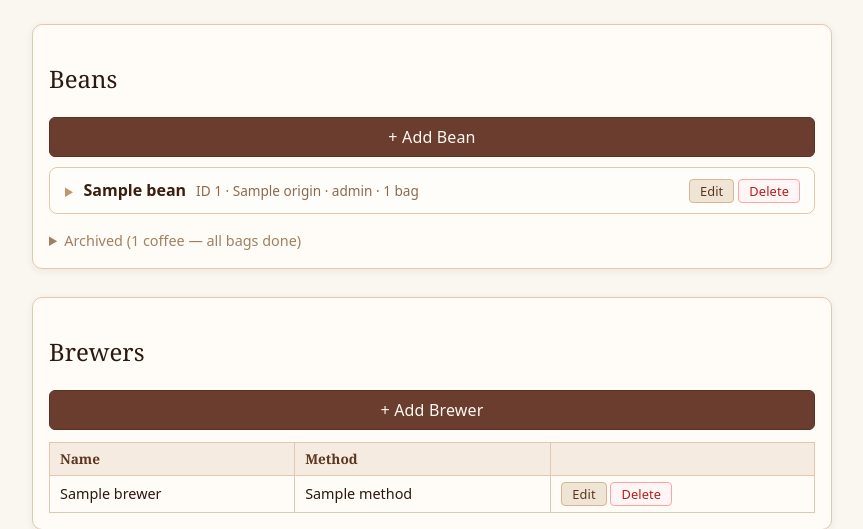
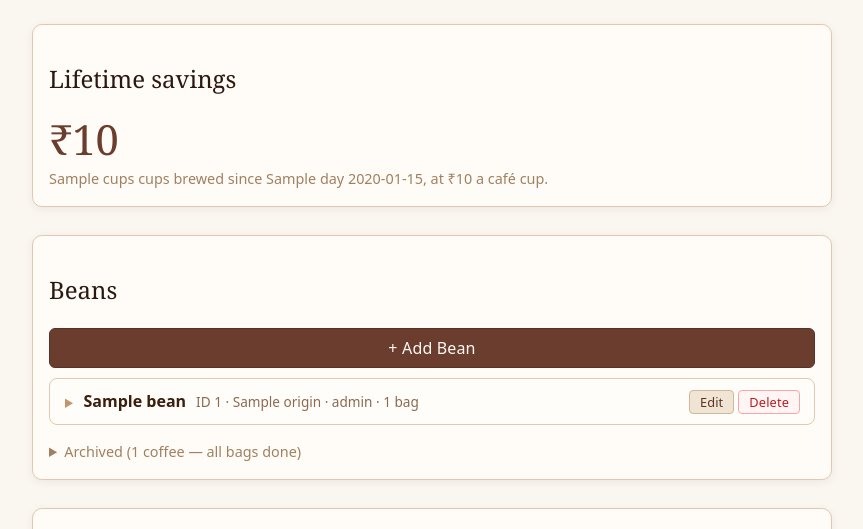
Before and after one commit to anirudhRowjee/coffee-recipe-tracker, a FastAPI app: template app/templates/manage.html in a window 1280 px wide. Shown: the part 108-637 px from the top of the page, without its empty margins (208-1071 px from the left). Run offline with FastAPI, Linux system fonts and the light colour scheme; the template is opened without the code that fills it: most values are stand-ins (such as "Sample title", 1, 10 or a date in 2020); some libraries are stand-ins or nearby versions.

Commit message:
Lifetime savings on the manage page
Every brew you've logged, at Rs 300 a cafe cup, shown with Indian digit
grouping. Each person sees only their own cups.

Co-Authored-By: Claude Opus 5.5 <noreply@anthropic.com>

```diff
--- a/app/main.py
+++ b/app/main.py
@@ -19,6 +19,22 @@ templates = Jinja2Templates(directory="app/templates")
 templates.env.filters["bean_theme"] = theme.bean_style
 templates.env.filters["needs_tidy"] = brew.needs_tidy
 templates.env.filters["step_editor_data"] = brew.step_editor_data
+# What a cup costs at a café: every cup brewed at home is that much saved
+CAFE_CUP_PRICE_INR = 300
+
+
+def inr(amount: int) -> str:
+    """Rupees with Indian digit grouping: ₹1,23,456."""
+    digits = str(amount)
+    head, tail = digits[:-3], digits[-3:]
+    groups = []
+    while len(head) > 2:
+        groups.insert(0, head[-2:])
+        head = head[:-2]
+    return "₹" + ",".join(([head] if head else []) + groups + [tail])
+
+
+templates.env.filters["inr"] = inr
 templates.env.filters["stars"] = lambda n: "★" * n + "☆" * (5 - n)
 
 # The browser shrinks photos to about 1000px before uploading, so this is generous
@@ -419,7 +435,11 @@ def manage(request: Request):
         brewers = crud.get_brewers(session, user.id)  # type: ignore[arg-type]
         grinders = crud.get_grinders(session, user.id)  # type: ignore[arg-type]
         all_users = crud.get_users(session) if user.is_admin else []
+        cups, first_brew = crud.get_brew_totals(session, user.id)  # type: ignore[arg-type]
         return templates.TemplateResponse("manage.html", {
+            "cups": cups,
+            "first_brew": first_brew,
+            "cup_price": CAFE_CUP_PRICE_INR,
             "request": request,
             "beans_with_bags": active_beans_with_bags,
             "archived_beans_with_bags": archived_beans_with_bags,
--- a/app/static/styles.css
+++ b/app/static/styles.css
@@ -1303,3 +1303,17 @@ textarea[hidden] {
 .share-actions [hidden] {
     display: none;
 }
+
+/* Lifetime savings on the manage page */
+.savings-amount {
+    margin: 0;
+    font-family: Georgia, 'Palatino Linotype', Palatino, serif;
+    font-size: 2.6rem;
+    line-height: 1.1;
+    color: #6b3d2e;
+    font-variant-numeric: tabular-nums;
+}
+
+.savings-card .muted {
+    margin: 6px 0 0;
+}
--- a/app/templates/manage.html
+++ b/app/templates/manage.html
@@ -2,6 +2,16 @@
 
 {% block content %}
 <div class="grid">
+
+    <section class="card savings-card">
+        <h2>Lifetime savings</h2>
+        <p class="savings-amount">{{ (cups * cup_price)|inr }}</p>
+        {% if cups %}
+        <p class="muted">{{ cups }} cup{{ '' if cups == 1 else 's' }} brewed since {{ first_brew.day }} {{ first_brew.strftime('%b %Y') }}, at {{ cup_price|inr }} a café cup.</p>
+        {% else %}
+        <p class="muted">Every brew you log adds {{ cup_price|inr }}, the price of a café cup.</p>
+        {% endif %}
+    </section>
 
     <section class="card">
         <h2>Beans</h2>
```
Also changed, not shown: AGENTS.md (+2 -1 lines), app/crud.py (+12 -0 lines), tests/test_savings.py (added, +53 -0 lines), README.md.
